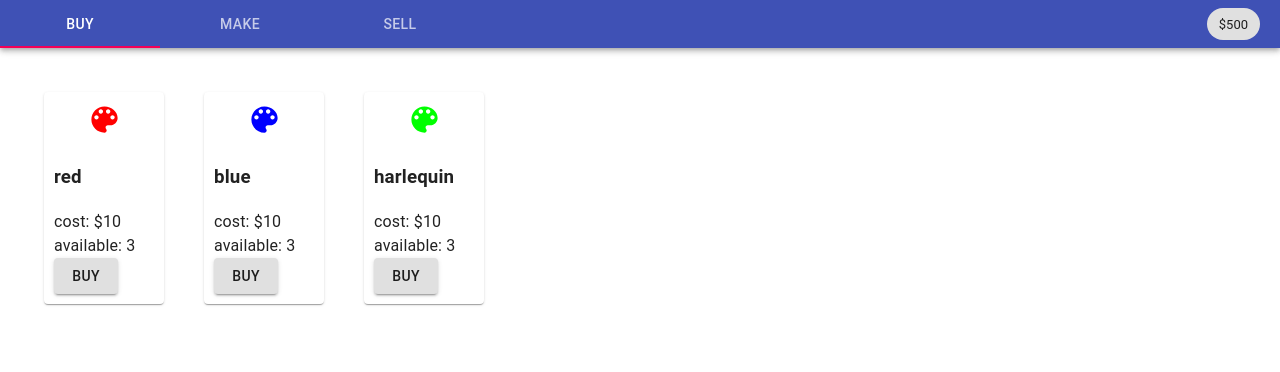
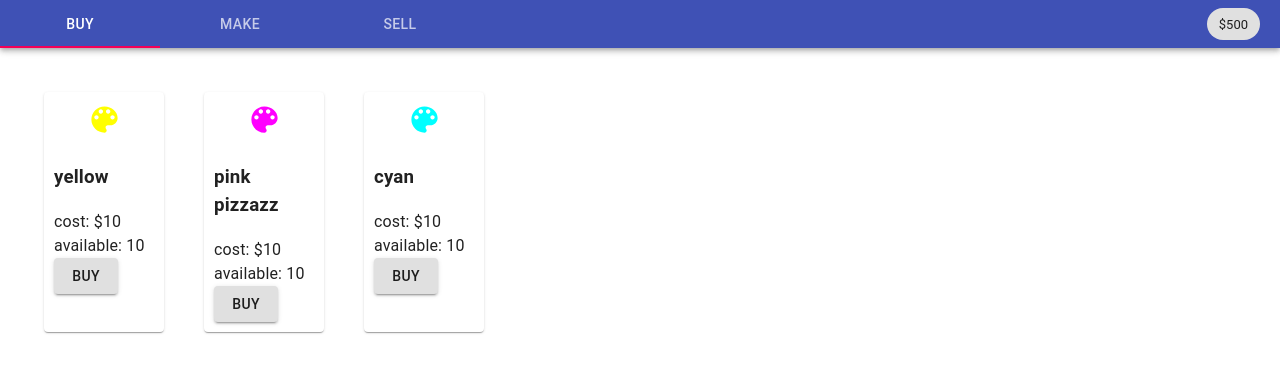
Before and after one commit to BethanyDrake/jamcraft, a React (Create React App) app: page / in a window 1280 px wide. Shown: the top 372 px of the page. Built offline with nearby package versions, Linux system fonts and the light colour scheme.

Commit message:
colour tweaks

```diff
--- a/src/BuyScreen.js
+++ b/src/BuyScreen.js
@@ -42,9 +42,9 @@ const BuyScreen = (props) => {
   })
 
 
-  const initialIngredients = ["red", "blue", "harlequin"].map(ingredientName => {
+  const initialIngredients = ["yellow", "pink pizzazz", "cyan"].map(ingredientName => {
     const item = items.find(item => item.name === ingredientName) || {};
-    return newIngredient(item.name, item.value, 3, item.colour);
+    return newIngredient(item.name, item.value, 10, item.colour);
   })
   const [ingredients, setIngredients] = useState(initialIngredients);
   const [buyCount, setBuyCount] = useState(0);
--- a/src/MakeScreen.js
+++ b/src/MakeScreen.js
@@ -4,7 +4,7 @@ import Paper from '@material-ui/core/Paper';
 import Button from '@material-ui/core/Button';
 import {ColourIcon} from './ColourIcon';
 import {items} from './items';
-import {colourToHex} from './colourUtil';
+import {colourToHex, mix} from './colourUtil';
 
 import { styled } from '@material-ui/core/styles';
 const MyPaper = styled(Paper)({
@@ -77,9 +77,9 @@ const MakeScreen = ({ingredients, setIngredients}) => {
 
     const colour1 = ingredient1.colour;
     const colour2 = ingredient2.colour;
-    const mix = (c1, c2) => {
-      return Math.ceil((c1 + c2) / 8) * 4;
-    }
+    // const mix = (c1, c2) => {
+    //   return Math.ceil((c1 + c2) / 8) * 4;
+    // }
 
     const newColour = ([0,0,0]).map((_,i) => mix(colour1[i], colour2[i]));
 
@@ -111,10 +111,6 @@ const MakeScreen = ({ingredients, setIngredients}) => {
       ])
 
     }
-
-
-
-
   }
 
 
@@ -127,7 +123,7 @@ const MakeScreen = ({ingredients, setIngredients}) => {
       : (<Button variant="contained" disabled > can't make </Button>)
     }
     </div>
-    <div style={{display:"flex"}}>
+    <div style={{display:"flex", width:"100%", flexWrap:"wrap"}}>
 
     {ingredients
       .map((ingredient, i) => <MakeTile
--- a/src/colourUtil.js
+++ b/src/colourUtil.js
@@ -10,3 +10,11 @@ export const colourToHex = (arrayOfThreeInts) => {
   })
   return hexString;
 }
+
+export const mix = (c1, c2) => {
+  const average = (c1 + c2) /2;
+  const rounded = Math.floor(average / 2 ) * 2;
+
+  return rounded;
+
+}
--- a/src/items.js
+++ b/src/items.js
@@ -102,7 +102,7 @@ export const items = [
   { name: "red", colour: [8, 0, 0], value: 10, hexString: "#FF0000" },
   { name: "half-hearted red rose", colour: [8, 0, 2], value: 10, hexString: "#FF0040" },
   { name: "hot pink", colour: [8, 0, 4], value: 10, hexString: "#FF0080" },
-  { name: "so so pink", colour: [8, 0, 6], value: 10, hexString: "#FF00C0" },
+  { name: "so very pink", colour: [8, 0, 6], value: 10, hexString: "#FF00C0" },
   { name: "pink pizzazz", colour: [8, 0, 8], value: 10, hexString: "#FF00FF" },
   { name: "vermillion", colour: [8, 2, 0], value: 10, hexString: "#FF4000" },
   { name: "sunburnt cyclops", colour: [8, 2, 2], value: 10, hexString: "#FF4040" },
```
Also changed, not shown: 1 other file (tests, documents, lock files or other folders).
